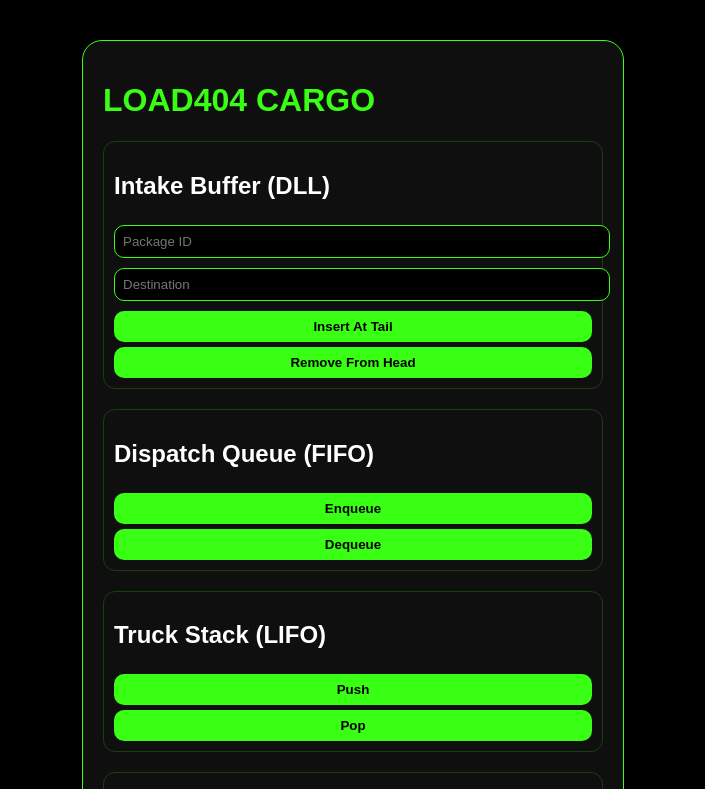
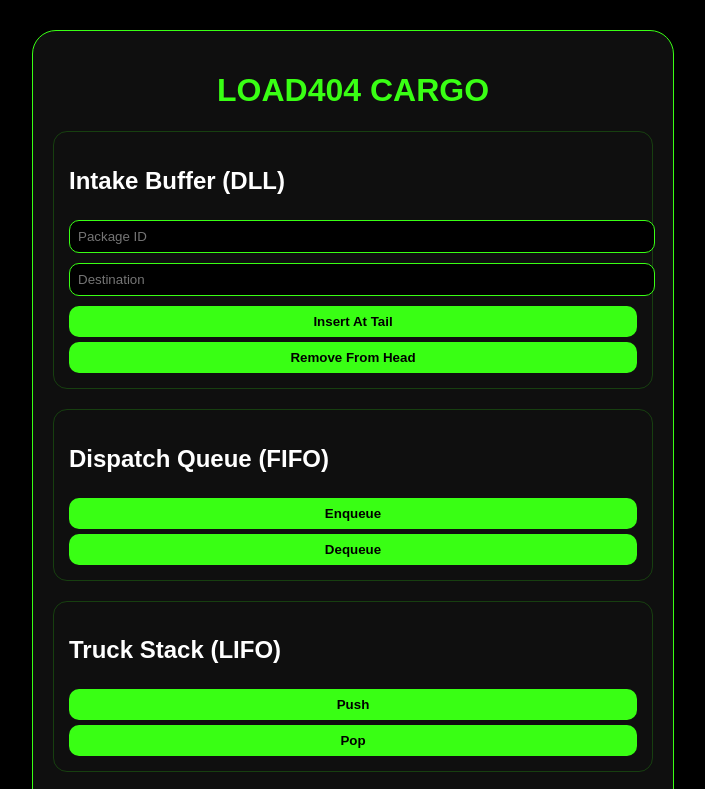
Before and after one commit to Mertvyy/MMAT-Semester-project, a plain HTML site: page index.html in a window 1280 px wide. Shown: the top 789 px of the page, without its empty margins (287-992 px from the left). Drawn offline with Linux system fonts and the light colour scheme; no server answers.

Commit message:
Update styles for various elements in style.css

```diff
--- a/style.css
+++ b/style.css
@@ -4,31 +4,34 @@ background:#000;
 font-family:Arial;
 display:flex;
 justify-content:center;
-padding:40px;
+padding:30px;
 color:white;
 }
 
 .card{
-width:500px;
+width:600px;
 background:#0f0f0f;
 border:1px solid #39ff14;
-border-radius:20px;
+border-radius:24px;
 padding:20px;
 }
 
-h1{color:#39ff14}
+h1{
+color:#39ff14;
+text-align:center;
+}
 
 .section{
 margin-top:20px;
-padding:10px;
+padding:15px;
 border:1px solid rgba(57,255,20,0.2);
-border-radius:12px;
+border-radius:14px;
 }
 
 input{
 width:100%;
+margin:5px 0;
 padding:8px;
-margin:5px 0;
 border-radius:10px;
 border:1px solid #39ff14;
 background:black;
@@ -36,19 +39,23 @@ color:white;
 }
 
 button{
+width:100%;
 margin-top:5px;
 padding:8px;
-width:100%;
+border-radius:10px;
 border:none;
-border-radius:10px;
 background:#39ff14;
 cursor:pointer;
 font-weight:bold;
 }
 
-#list div{
+button:hover{
+opacity:0.8;
+}
+
+.item{
 display:flex;
 justify-content:space-between;
-padding:5px;
+padding:4px;
 border-bottom:1px solid #222;
 }
```
